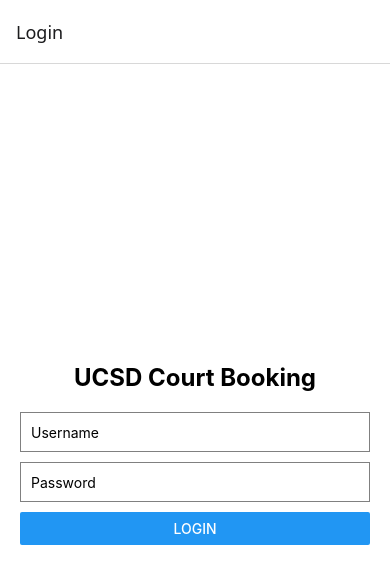
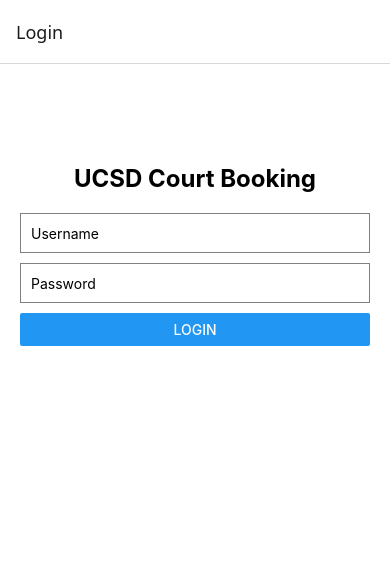
Before and after one commit to Jess-dudu/rn_apps, a React Native app in the folder ucsd-court-booking/: screen /Login in a window 390 px wide. Shown: the top 584 px of the page. Built offline with nearby package versions, Linux system fonts and the light colour scheme.

Commit message:
Adjust app name & shift login fields up to avoid blocking by input keyboard

```diff
--- a/ucsd-court-booking/LoginScreen.js
+++ b/ucsd-court-booking/LoginScreen.js
@@ -53,7 +53,8 @@
 const styles = StyleSheet.create({
   container: {
     flex: 1,
-    justifyContent: 'center',
+    justifyContent: 'flex-start',
+    paddingTop: 100,              // Adjust this value to control exactly how high login fields sit
     padding: 20,
     backgroundColor: '#fff',
   },
--- a/ucsd-court-booking/app.json
+++ b/ucsd-court-booking/app.json
@@ -1,7 +1,7 @@
 {
   "expo": {
-    "name": "myapp",
-    "slug": "myapp",
+    "name": "ucsd-court-booking",
+    "slug": "myucsd-court-bookingapp",
     "version": "1.0.0",
     "orientation": "portrait",
     "icon": "./assets/icon.png",
```
